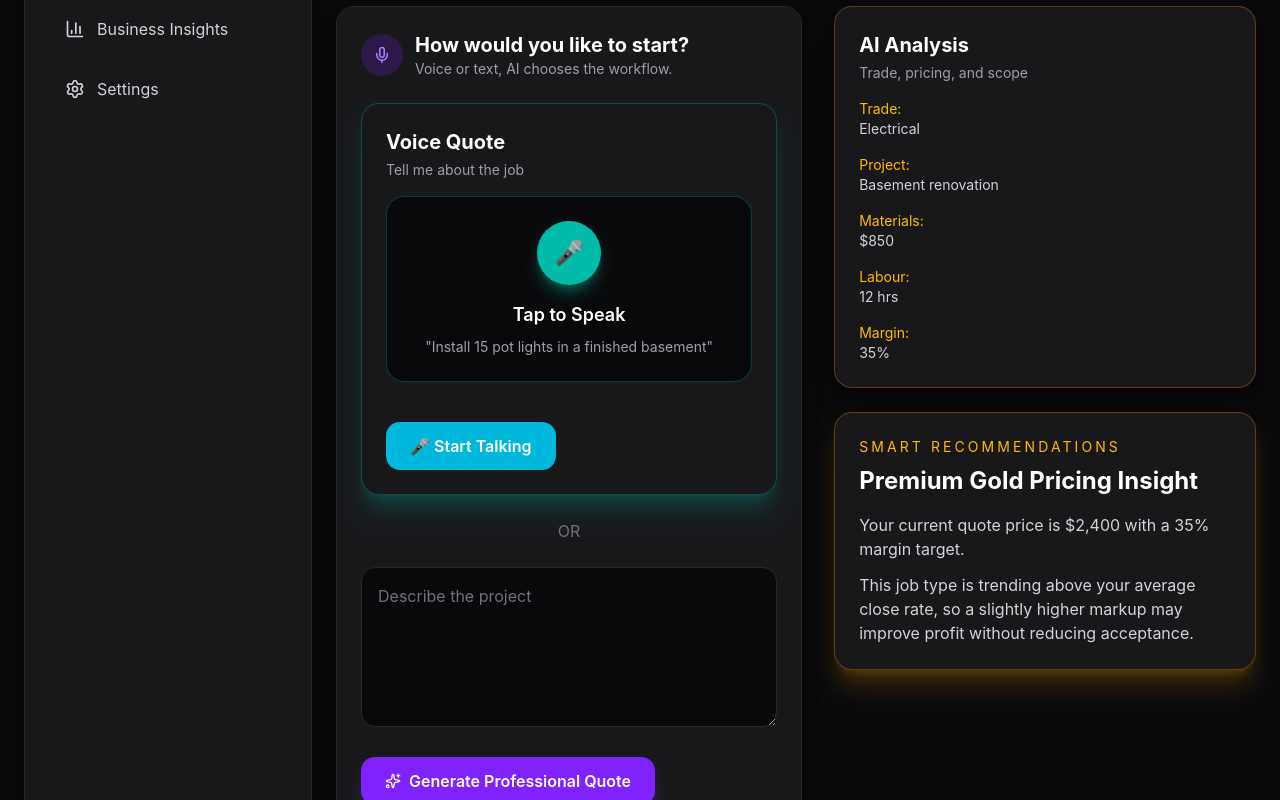
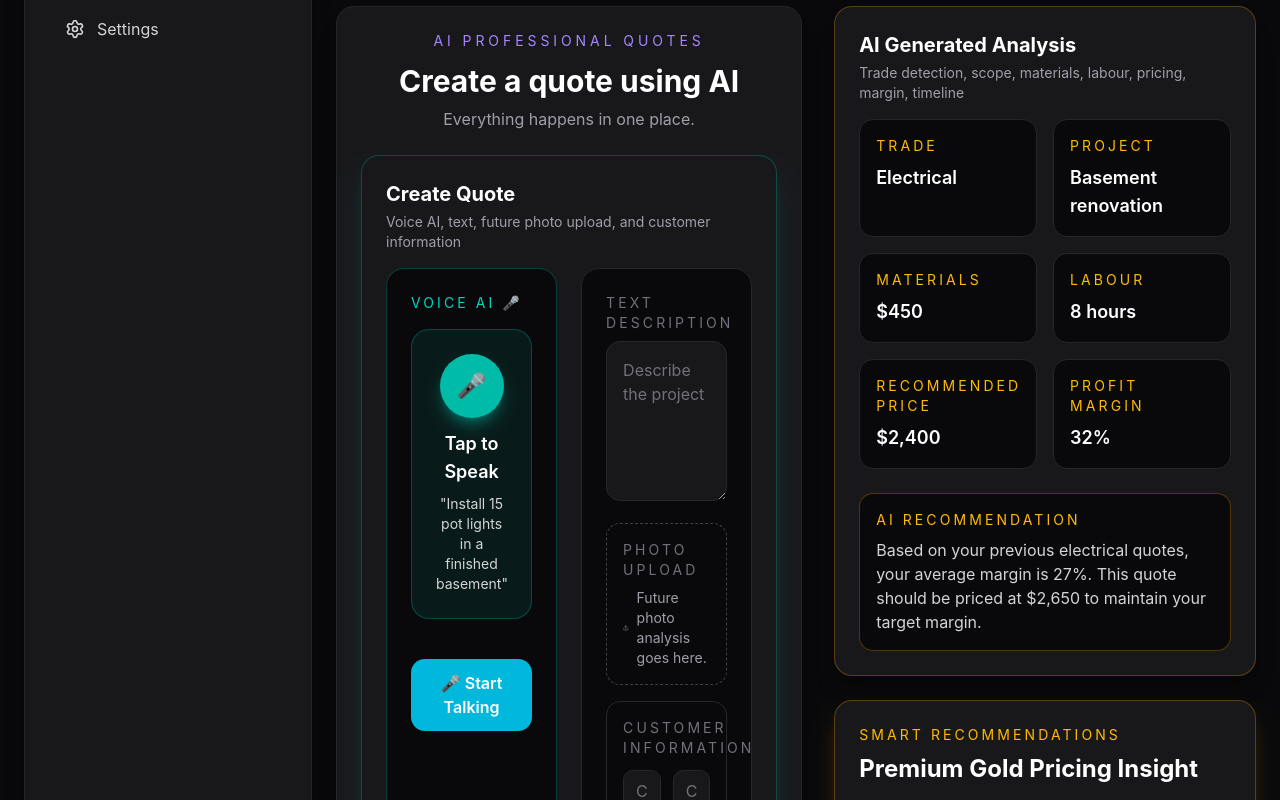
Before and after one commit to brandonrwill514/Quickpro, a Next.js app: page /ai-quotes in a window 1280 px wide. Shown: the part 300-1100 px from the top of the page. Built offline with nearby package versions, Linux system fonts and the light colour scheme.

Commit message:
Added landing page navigation

```diff
--- a/app/dashboard/page.tsx
+++ b/app/dashboard/page.tsx
@@ -1,13 +1,13 @@
 import Link from "next/link";
-import { ArrowRight, Sparkles } from "lucide-react";
+import { Mic, ArrowRight } from "lucide-react";
 import PageLayout from "@/components/PageLayout";
 import PageHeader from "@/components/PageHeader";
 import DashboardStats from "@/components/DashboardStats";
-import AIQuoteBuilder from "@/components/AIQuoteBuilder";
+import QuoteCard from "@/components/QuoteCard";
 
 const recentQuotes = [
-  { customer: "Johnson", project: "Electrical", status: "Sent" },
-  { customer: "Smith", project: "HVAC", status: "Accepted" },
+  { id: "1", customer: "Johnson Electrical", amount: "$3,200", status: "sent" as const },
+  { id: "2", customer: "Smith HVAC", amount: "$4,100", status: "accepted" as const },
 ];
 
 export default function Dashboard() {
@@ -15,7 +15,7 @@ export default function Dashboard() {
     <PageLayout>
       <PageHeader
         title="Good Morning"
-        subtitle="Your business overview and AI quote workflow live in one place."
+        subtitle="Your business overview and quick actions at a glance."
         action={
           <Link href="/ai-quotes" className="rounded-xl bg-violet-600 px-6 py-3 font-semibold text-white shadow-lg shadow-violet-500/20 transition hover:bg-violet-500">
             Create Quote
@@ -25,22 +25,6 @@ export default function Dashboard() {
 
       <div className="space-y-8">
         <DashboardStats revenue="$48,200" quotes="37" profit="$14,600" />
-
-        <section className="rounded-2xl border border-zinc-800 bg-zinc-900 p-6 shadow-xl shadow-black/20">
-          <div className="mb-6 flex items-center justify-between gap-4">
-            <div>
-              <p className="text-sm uppercase tracking-[0.22em] text-violet-400">AI Professional Quotes</p>
-              <h2 className="mt-2 text-2xl font-bold text-white">Create a quote instantly.</h2>
-            </div>
-
-            <Link href="/ai-quotes" className="inline-flex items-center gap-2 rounded-xl border border-violet-500/30 bg-violet-600/10 px-4 py-2 font-semibold text-violet-400 transition hover:bg-violet-500/20">
-              <Sparkles size={16} />
-              Open Builder
-            </Link>
-          </div>
-
-          <AIQuoteBuilder />
-        </section>
 
         <div className="grid gap-6 lg:grid-cols-3">
           <section className="rounded-2xl border border-zinc-800 bg-zinc-900 p-6 shadow-xl shadow-black/20 lg:col-span-2">
@@ -53,22 +37,28 @@ export default function Dashboard() {
             </div>
 
             {recentQuotes.map((item) => (
-              <div key={`${item.customer}-${item.project}`} className="grid grid-cols-[1.2fr_1fr_1fr] gap-4 border-b border-zinc-800 py-4 text-white last:border-0">
+              <div key={item.id} className="grid grid-cols-[1.2fr_1fr_1fr] gap-4 border-b border-zinc-800 py-4 text-white last:border-0">
                 <span>{item.customer}</span>
-                <span className="text-zinc-300">{item.project}</span>
-                <span className={item.status === "Accepted" ? "text-green-400" : "text-violet-400"}>{item.status}</span>
+                <span className="text-zinc-300">{item.amount}</span>
+                <span className={item.status === "accepted" ? "text-green-400" : "text-violet-400"}>{item.status === "accepted" ? "Accepted" : "Sent"}</span>
               </div>
             ))}
           </section>
 
           <section className="rounded-2xl border border-zinc-800 bg-zinc-900 p-6 shadow-xl shadow-black/20">
-            <h2 className="mb-4 text-xl font-bold text-white">Business Insights</h2>
-            <p className="text-zinc-300">Your electrical quotes are underpriced by 8%.</p>
+            <h2 className="mb-4 text-xl font-bold text-white">Quick Actions</h2>
 
-            <Link href="/quote-history" className="mt-6 inline-flex items-center gap-2 rounded-xl bg-amber-500 px-4 py-2 font-semibold text-black transition hover:bg-amber-400">
-              View History
-              <ArrowRight size={16} />
+            <Link href="/ai-quotes" className="mb-4 flex items-center gap-3 rounded-xl border border-zinc-800 bg-zinc-950 p-4 text-zinc-300 transition hover:border-violet-500/50 hover:text-white">
+              <Mic size={18} />
+              Create AI Quote
             </Link>
+
+            <Link href="/quote-history" className="mb-4 flex items-center gap-3 rounded-xl border border-zinc-800 bg-zinc-950 p-4 text-zinc-300 transition hover:border-violet-500/50 hover:text-white">
+              <ArrowRight size={18} />
+              View Recent Quotes
+            </Link>
+
+            <p className="mt-4 text-sm text-zinc-400">This month: 42 quotes created · $58,000 revenue</p>
           </section>
         </div>
       </div>
--- a/components/AIQuoteBuilder.tsx
+++ b/components/AIQuoteBuilder.tsx
@@ -1,7 +1,7 @@
 "use client";
 
 import { useState } from "react";
-import { Mic, Sparkles } from "lucide-react";
+import { Mic, Sparkles, Upload, User, FileText, Clock, DollarSign, Send, Download, Mail, Save, Bell } from "lucide-react";
 import AIBox from "@/components/AIBox";
 import VoiceInput from "@/components/VoiceInput";
 import QuotePreview from "@/components/QuotePreview";
@@ -15,6 +15,15 @@ type QuoteDraft = {
   timeline: string;
   estimatedPrice: string;
 };
+
+const analysisTemplate = [
+  { label: "Trade", value: "Electrical" },
+  { label: "Project", value: "Basement renovation" },
+  { label: "Materials", value: "$450" },
+  { label: "Labour", value: "8 hours" },
+  { label: "Recommended Price", value: "$2,400" },
+  { label: "Profit Margin", value: "32%" },
+];
 
 function parseAnalysis(summary: string): QuoteDraft {
   const lower = summary.toLowerCase();
@@ -39,6 +48,8 @@ export default function AIQuoteBuilder() {
   const [summary, setSummary] = useState("");
   const [quote, setQuote] = useState<QuoteDraft | null>(null);
   const [loading, setLoading] = useState(false);
+
+  const recommendation = "Based on your previous electrical quotes, your average margin is 27%. This quote should be priced at $2,650 to maintain your target margin.";
 
   async function analyzeJob() {
     if (!description.trim()) return;
@@ -88,80 +99,101 @@ export default function AIQuoteBuilder() {
   return (
     <div className="grid gap-8 lg:grid-cols-[1.05fr_0.95fr]">
       <section className="space-y-6 rounded-2xl border border-zinc-800 bg-zinc-900 p-6 shadow-xl shadow-black/20">
-        <div className="flex items-center gap-3">
-          <div className="rounded-full bg-violet-600/20 p-3 text-violet-400">
-            <Mic size={18} />
+        <div className="text-center">
+          <p className="text-sm uppercase tracking-[0.28em] text-violet-400">AI PROFESSIONAL QUOTES</p>
+          <h2 className="mt-3 text-3xl font-bold text-white">Create a quote using AI</h2>
+          <p className="mt-2 text-zinc-400">Everything happens in one place.</p>
         </div>
-          <div>
-            <h2 className="text-xl font-bold text-white">How would you like to start?</h2>
-            <p className="text-sm text-zinc-400">Voice or text, AI chooses the workflow.</p>
+
+        <AIBox title="Create Quote" subtitle="Voice AI, text, future photo upload, and customer information" tone="teal">
+          <div className="grid gap-6 lg:grid-cols-2">
+            <div className="rounded-2xl border border-teal-500/30 bg-zinc-950 p-6 shadow-teal-500/20">
+              <p className="mb-4 text-sm uppercase tracking-[0.22em] text-teal-400">Voice AI 🎤</p>
+              <div className="rounded-2xl border border-teal-500/30 bg-teal-500/10 p-6 text-center text-white">
+                <div className="mx-auto mb-3 flex h-16 w-16 items-center justify-center rounded-full bg-teal-500 text-2xl shadow-lg shadow-teal-500/40">🎤</div>
+                <p className="text-lg font-semibold">Tap to Speak</p>
+                <p className="mt-2 text-sm text-zinc-300">"Install 15 pot lights in a finished basement"</p>
+              </div>
+              <div className="mt-4">
+                <VoiceInput onTranscript={(text) => setDescription(text)} />
               </div>
             </div>
 
-        <AIBox title="Voice Quote" subtitle='Tell me about the job' tone="teal">
-          <div className="space-y-4">
-            <div className="rounded-2xl border border-teal-500/30 bg-zinc-950 p-6 text-center shadow-teal-500/20">
-              <div className="mx-auto mb-4 flex h-16 w-16 items-center justify-center rounded-full bg-teal-500 text-2xl shadow-lg shadow-teal-500/40">
-                🎤
-              </div>
-              <p className="text-lg font-semibold text-white">Tap to Speak</p>
-              <p className="mt-2 text-sm text-zinc-400">"Install 15 pot lights in a finished basement"</p>
-            </div>
-
-            <VoiceInput onTranscript={(text) => setDescription(text)} />
-          </div>
-        </AIBox>
-
-        <div className="text-center text-zinc-500">OR</div>
-
+            <div className="space-y-4 rounded-2xl border border-zinc-800 bg-zinc-950 p-6">
+              <div>
+                <p className="mb-2 text-sm uppercase tracking-[0.22em] text-zinc-500">Text Description</p>
                 <textarea
                   value={description}
                   onChange={(event) => setDescription(event.target.value)}
                   placeholder="Describe the project"
-          className="min-h-40 w-full rounded-xl border border-zinc-800 bg-zinc-950 p-4 text-white placeholder:text-zinc-500 focus:border-violet-500/50 focus:outline-none"
+                  className="min-h-40 w-full rounded-xl border border-zinc-800 bg-zinc-900 p-4 text-white placeholder:text-zinc-500 focus:border-violet-500/50 focus:outline-none"
                 />
+              </div>
+
+              <div className="rounded-xl border border-dashed border-zinc-700 p-4 text-zinc-400">
+                <p className="text-sm uppercase tracking-[0.22em] text-zinc-500">Photo Upload</p>
+                <p className="mt-2 flex items-center gap-2 text-sm"><Upload size={16} /> Future photo analysis goes here.</p>
+              </div>
+
+              <div className="rounded-xl border border-zinc-800 p-4">
+                <p className="text-sm uppercase tracking-[0.22em] text-zinc-500">Customer Information</p>
+                <div className="mt-3 grid gap-3 sm:grid-cols-2">
+                  <input className="rounded-lg border border-zinc-800 bg-zinc-900 px-3 py-2 text-white placeholder:text-zinc-500" placeholder="Customer name" />
+                  <input className="rounded-lg border border-zinc-800 bg-zinc-900 px-3 py-2 text-white placeholder:text-zinc-500" placeholder="Customer email" />
+                </div>
+              </div>
 
               <button
                 onClick={analyzeJob}
                 className="inline-flex items-center justify-center gap-2 rounded-xl bg-violet-600 px-6 py-3 font-semibold text-white shadow-lg shadow-violet-500/20 transition hover:bg-violet-500"
               >
                 <Sparkles size={16} />
-          {loading ? "Analyzing..." : "Generate Professional Quote"}
+                {loading ? "Analyzing..." : "Analyze Job"}
               </button>
+            </div>
+          </div>
+        </AIBox>
       </section>
 
       <section className="space-y-6">
-        <AIBox title="AI Analysis" subtitle="Trade, pricing, and scope" tone="amber">
-          <div className="space-y-4 text-sm text-zinc-300">
-            <div>
-              <p className="text-amber-400">Trade:</p>
-              <p>{quote?.trade ?? "Electrical"}</p>
+        <AIBox title="AI Generated Analysis" subtitle="Trade detection, scope, materials, labour, pricing, margin, timeline" tone="amber">
+          <div className="grid gap-4 sm:grid-cols-2">
+            {analysisTemplate.map((item) => (
+              <div key={item.label} className="rounded-xl border border-zinc-800 bg-zinc-950 p-4">
+                <p className="text-sm uppercase tracking-[0.22em] text-amber-400">{item.label}</p>
+                <p className="mt-2 text-lg font-semibold text-white">{quote?.[item.label.toLowerCase() as keyof QuoteDraft] ?? item.value}</p>
               </div>
-            <div>
-              <p className="text-amber-400">Project:</p>
-              <p>{quote?.project ?? "Basement renovation"}</p>
+            ))}
           </div>
-            <div>
-              <p className="text-amber-400">Materials:</p>
-              <p>{quote?.materials?.[0] ?? "$850"}</p>
-            </div>
-            <div>
-              <p className="text-amber-400">Labour:</p>
-              <p>{quote?.timeline ?? "12 hrs"}</p>
-            </div>
-            <div>
-              <p className="text-amber-400">Margin:</p>
-              <p>35%</p>
-            </div>
+
+          <div className="mt-6 rounded-xl border border-amber-500/30 bg-zinc-950 p-4 shadow-amber-500/20">
+            <p className="text-sm uppercase tracking-[0.22em] text-amber-400">AI Recommendation</p>
+            <p className="mt-2 text-zinc-300">{recommendation}</p>
           </div>
         </AIBox>
 
         <PricingAnalysis price={quote?.estimatedPrice ?? "$2,400"} margin="35%" />
 
-        {quote ? (
-          <QuotePreview quote={quote} />
-        ) : null}
+        <AIBox title="Automation" subtitle="Next actions after the quote is generated" tone="violet">
+          <div className="grid gap-3 sm:grid-cols-2">
+            <ActionTile icon={<Download size={16} />} label="Generate PDF Quote" />
+            <ActionTile icon={<Send size={16} />} label="Email Customer" />
+            <ActionTile icon={<Save size={16} />} label="Save Quote" />
+            <ActionTile icon={<Bell size={16} />} label="Follow-up reminders" />
+          </div>
+        </AIBox>
+
+        {quote ? <QuotePreview quote={quote} /> : null}
       </section>
     </div>
   );
 }
+
+function ActionTile({ icon, label }: { icon: React.ReactNode; label: string }) {
+  return (
+    <div className="flex items-center gap-3 rounded-xl border border-zinc-800 bg-zinc-950 p-4 text-white">
+      <span className="text-violet-400">{icon}</span>
+      <span className="text-sm font-medium">{label}</span>
+    </div>
+  );
+}
--- a/components/Sidebar.tsx
+++ b/components/Sidebar.tsx
@@ -6,7 +6,6 @@ import {
   LayoutDashboard,
   FileText,
   Mic,
-  BarChart3,
   Settings,
 } from "lucide-react";
 
@@ -27,11 +26,6 @@ const items = [
     icon: FileText,
   },
   {
-    title: "Business Insights",
-    href: "/dashboard#analytics",
-    icon: BarChart3,
-  },
-  {
     title: "Settings",
     href: "/settings",
     icon: Settings,
@@ -50,7 +44,7 @@ export default function Sidebar() {
       <nav className="space-y-3">
         {items.map((item) => {
           const Icon = item.icon;
-          const isActive = item.title !== "Business Insights" && pathname === item.href;
+          const isActive = pathname === item.href;
 
           return (
             <Link
```
Lines whose indentation alone changed are shown as unchanged.
